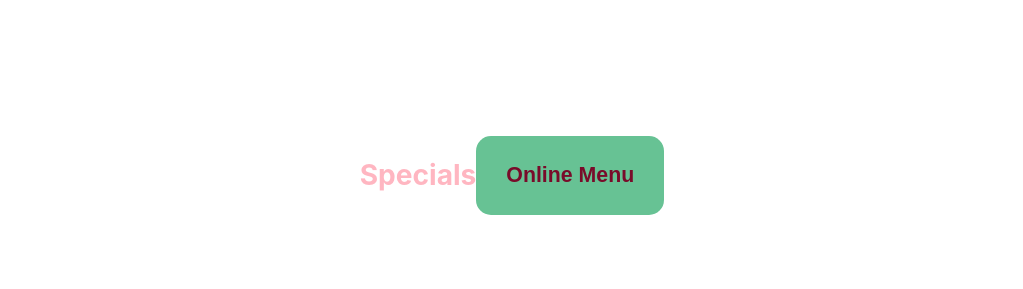
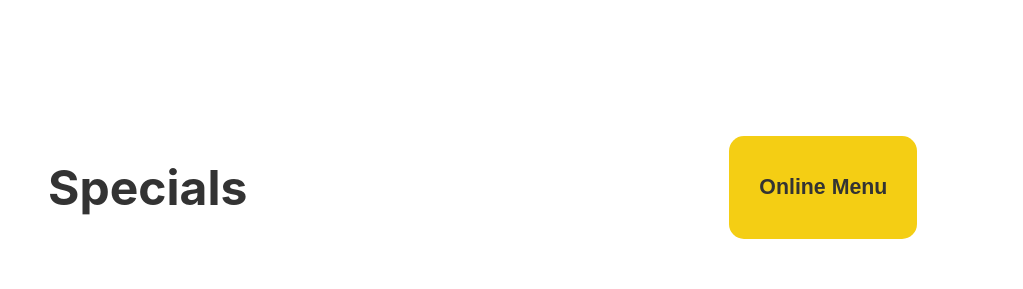
Before and after one commit to lmirzaei/lemon_restaurant_reserve_system, a React (Create React App) app: page / in a window 1280 px wide. Shown: the part 960-1249 px from the top of the page, without its empty margins (0-1023 px from the left). Built offline with nearby package versions, Linux system fonts and the light colour scheme.

Commit message:
Update Specials styles

```diff
--- a/package.json
+++ b/package.json
@@ -8,6 +8,7 @@
     "@testing-library/user-event": "^13.5.0",
     "framer-motion": "^10.12.16",
     "react": "^18.2.0",
+    "react-bootstrap": "^2.7.4",
     "react-dom": "^18.2.0",
     "react-router-dom": "^6.8.2",
     "react-scripts": "^5.0.1",
--- a/src/components/Specials.js
+++ b/src/components/Specials.js
@@ -9,7 +9,9 @@ function Specials() {
   return (
     <>
       <div className="specials">
-          <h3>Specials</h3>
+          <div className="specials-title">
+            <h1>Specials</h1>
+          </div>
           <button id="online-menu-button">Online Menu</button>
       </div>
 
--- a/src/styles/Specials.css
+++ b/src/styles/Specials.css
@@ -1,23 +1,31 @@
 .specials {
     display: flex;
-    justify-content: center;
+    justify-content: space-between;
     width: 100%;
     height: auto;
     margin-top: 6em;
+    align-content: center;
 }
 
-.specials h1, h2, h3{
+.specials-title {
+    display: flex;
+    justify-content: space-between;
+    margin-left: 2em;
+    align-items: center;
+}
+
+.specials-title h1 {
     color: #333333;
     line-height: 0.8;
 }
+
 .specials button {
     padding: 15px 30px;
+    margin-right: 5em;
     font-size: 16pt;
     font-weight: 600;
-    /*background-color: #f4ce14;*/
-    /*color: #333333;*/
-    background-color: #67c294;
-    color: #790b2a;
+    background-color: #f4ce14;
+    color: #333333;
     border-radius: 15px;
     border: none;
 }
@@ -75,7 +83,7 @@
     font-weight: 600;
 }
 
-.btn.btn-primary {
+.btn-reserve-table.btn-primary {
     font-family: "Karla", sans-serif;
     font-weight: 800;
     font-size: 18px;
```
Also changed, not shown: 1 other file (tests, documents, lock files or other folders).
